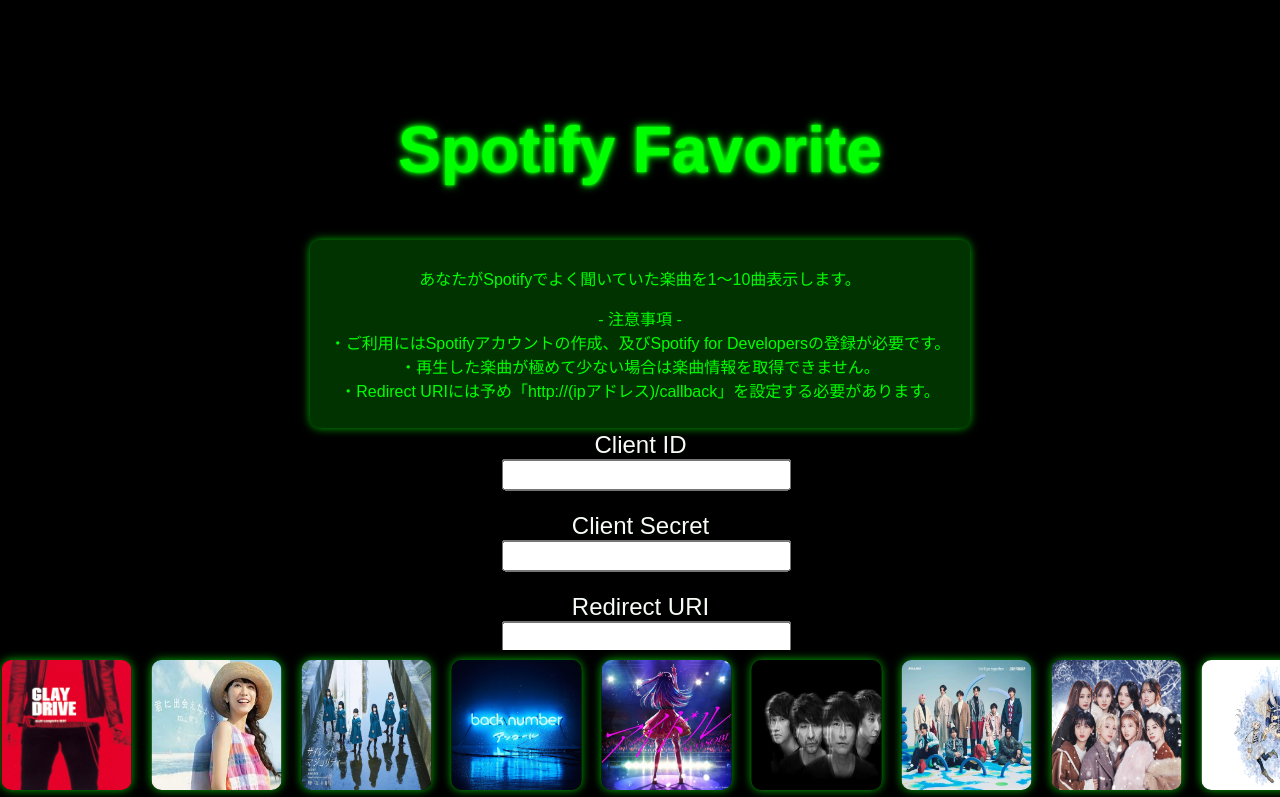
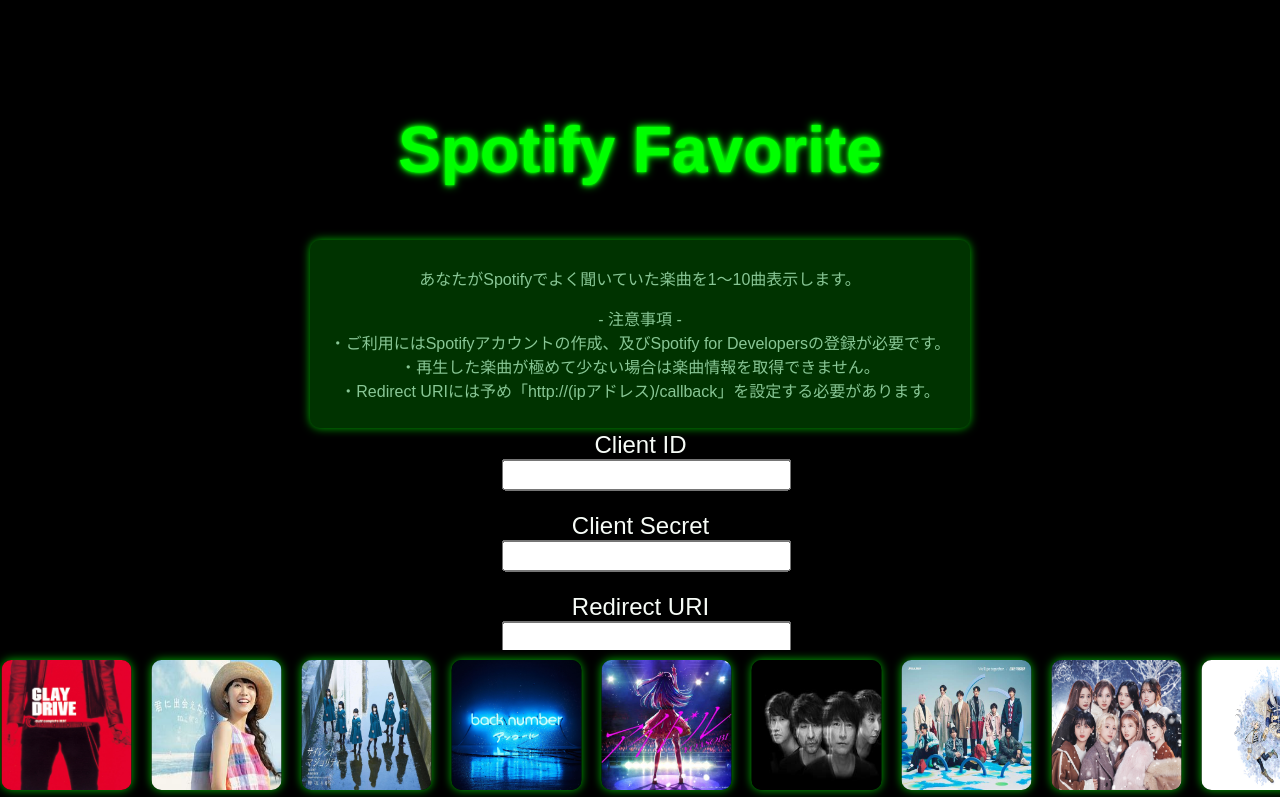
Before and after one commit to fewlio-LLUNA/SpotifyFavorite, a Flask app: page / in a window 1280 px wide. Shown: the top 797 px of the page. Run offline with Flask 3, Linux system fonts and the light colour scheme.

Commit message:
文字色

```diff
--- a/src/static/styles.css
+++ b/src/static/styles.css
@@ -211,7 +211,7 @@ button {
     width: fit-content;  /* コンテンツの幅に合わせる */
     padding: 10px 20px;  /* 余白をつけて見やすく */
     background-color: rgba(0, 255, 0, 0.2); /* ネオン緑の半透明背景 */
-    color: #00ff00;  /* ネオン緑の文字 */
+    color: #88c795;  /* ネオン緑の文字 */
     border-radius: 10px;  /* 角を丸く */
     box-shadow: 0 0 10px rgba(0, 255, 0, 0.7);  /* ネオン風の光る効果 */
 }
```
